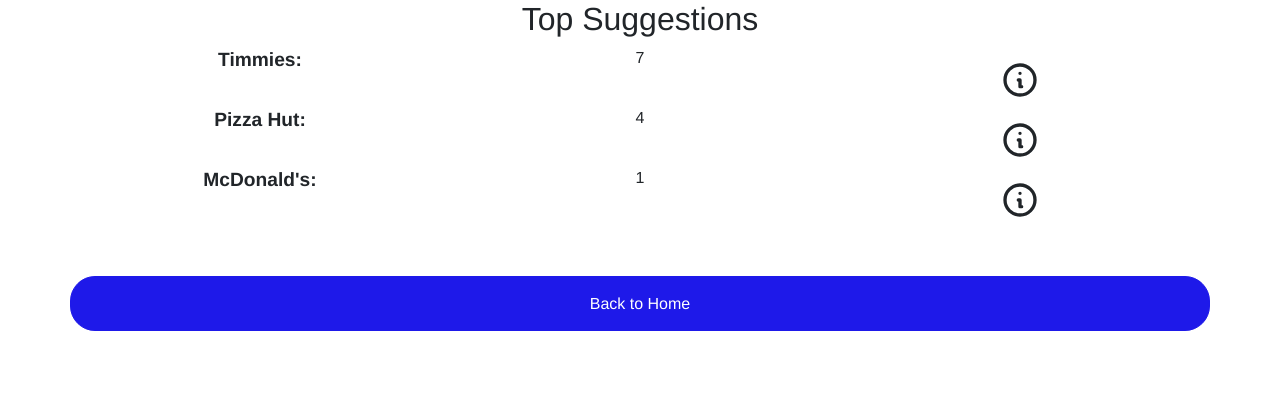
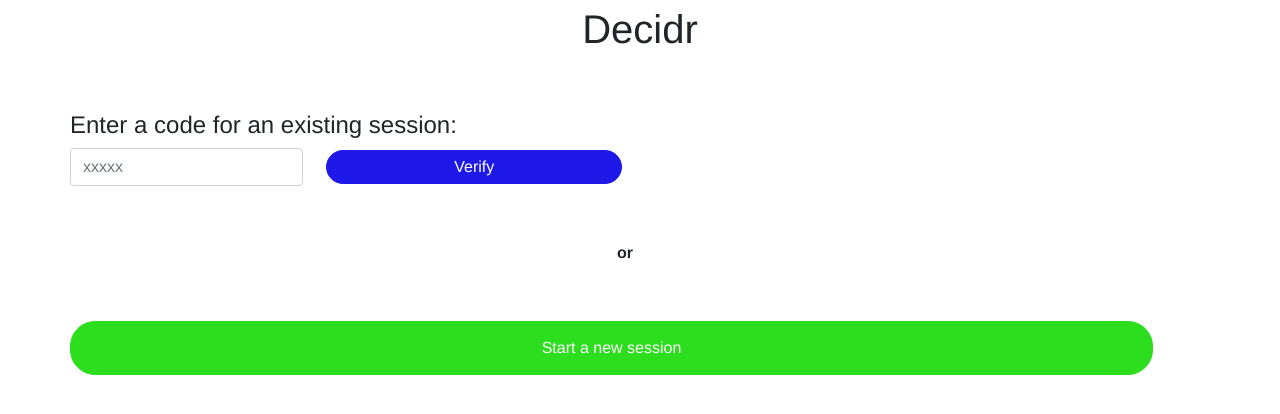
Before and after one commit to Katie500/Decidr, a React (Create React App) app in the folder client/: page /test in a window 1280 px wide. Shown: the top 414 px of the page. Built offline with nearby package versions, Linux system fonts and the light colour scheme; no server answers.

Commit message:
updating style for nickname

```diff
--- a/client/public/style.css
+++ b/client/public/style.css
@@ -1,5 +1,6 @@
 :root {
   --default-blue: rgba(30, 25, 233, 1);
+  --default-green: rgba(45, 222, 30, 1);
 }
 
 html {
@@ -7,6 +8,7 @@ html {
 
 body {
   font-family: "Roboto-Regular", Helvetica;
+  padding: 2.5px;
 }
 
 .slightly-bigger-text {
@@ -17,7 +19,25 @@ body {
   background-color: var(--default-blue);
   border: 1px solid var(--default-blue);
   color: white;
-  width: 100%; /*Make responsive*/
+  width: 95%; /*Make responsive*/
   padding: 1.25%;
   border-radius: 25px;
 }
+
+.alt-button {
+  background-color: var(--default-green);
+  border: 1px solid var(--default-green);
+  color: white;
+  width: 95%; /*Make responsive*/
+  padding: 1.25%;
+  border-radius: 25px;
+}
+
+.short {
+  width: 30%;
+}
+
+.centered {
+  justify-content: center;
+  text-align: center;
+}
--- a/client/src/App.css
+++ b/client/src/App.css
@@ -6,12 +6,8 @@
   /* font-family: "Open Sans", sans-serif; */
   display: grid;
   place-items: center;
+}
 
-}
-body {
-  margin: 0%;
-  padding: 0%;
-}
 /* @import url("https://fonts.googleapis.com/css?family=Open+Sans:300,400,700"); */
 
 .joinChatContainer {
--- a/client/src/components/Views/default.js
+++ b/client/src/components/Views/default.js
@@ -8,7 +8,7 @@ function Default() {
     <>
       <Form inline style={{ textAlign: "center", justifyContent: "center" }}>
         <Container>
-          <Row>
+          <Row className="centered" style={{ paddingBottom: "50px" }}>
             <h1>Decidr</h1>
           </Row>
           <Row>
@@ -24,13 +24,30 @@ function Default() {
                 />
               </Row>
             </Col>
-            <Col xs="auto" style={{ alignItems: "center", display: "flex" }}>
-              <button type="submit">Verify</button>
+            <Col
+              xs="auto"
+              style={{ alignItems: "center", display: "flex" }}
+              className="short"
+            >
+              <button type="submit" className="default-button">
+                Verify
+              </button>
             </Col>
           </Row>
-          <Row>or</Row>
+          <Row
+            style={{
+              textAlign: "center",
+              width: "100%",
+              justifyContent: "center",
+              paddingTop: "5%",
+              paddingBottom: "5%",
+              fontWeight: "700",
+            }}
+          >
+            or
+          </Row>
           <Row>
-            <button>Start a new session</button>
+            <button className="alt-button">Start a new session</button>
           </Row>
         </Container>
       </Form>
--- a/client/src/test.js
+++ b/client/src/test.js
@@ -9,9 +9,9 @@ import View2 from "./components/Views/view2";
 const Test = () => (
   <div>
     {/* <View1 /> */}
-    <Results />
+    {/* <Results /> */}
     {/* <Nickname /> */}
-    {/* <Default /> */}
+    <Default />
     {/* <StartNewSession /> */}
   </div>
 );
```
